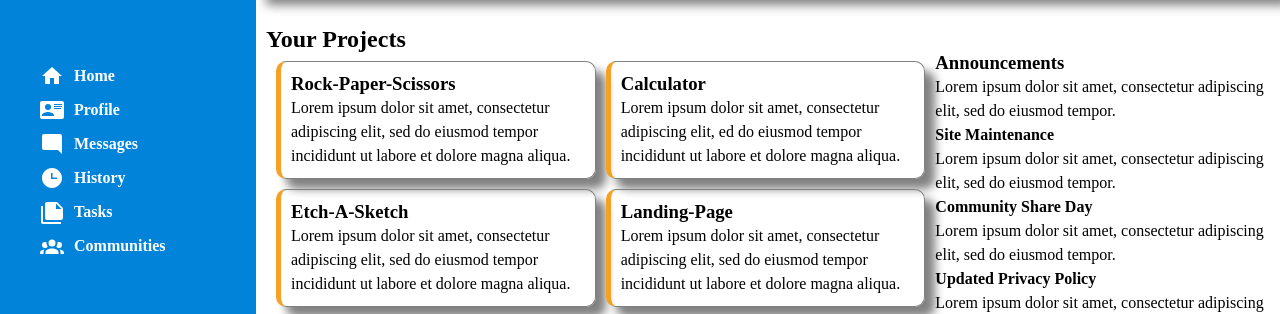
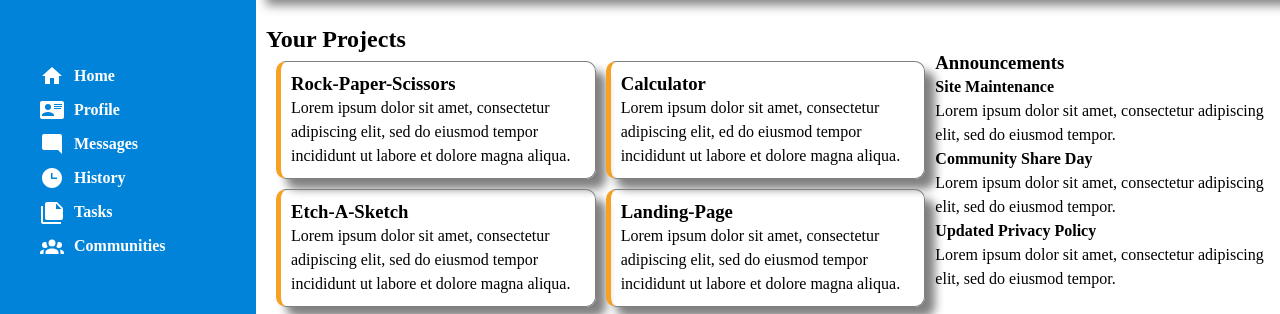
Before and after one commit to Veeramani-Elumalai/Admin-Dasboard, a plain HTML site: page index.html in a window 1280 px wide. Shown: the part 135-449 px from the top of the page. Drawn offline with Linux system fonts and the light colour scheme.

Commit message:
Class added for announcement section

```diff
--- a/index.html
+++ b/index.html
@@ -112,19 +112,17 @@
             </div>
             <div class="announcements">
                 <h3>Announcements</h3>
-                <p>Lorem ipsum dolor sit amet, consectetur adipiscing elit,
-                     sed do eiusmod tempor.</p>
-                <div>
+                <div class="an_msg">
                     <h4>Site Maintenance</h4>
                     <p>Lorem ipsum dolor sit amet, consectetur adipiscing elit,
                      sed do eiusmod tempor.</p>
                 </div>
-                <div>
+                <div class="an_msg">
                     <h4>Community Share Day</h4>
                     <p>Lorem ipsum dolor sit amet, consectetur adipiscing elit,
                      sed do eiusmod tempor.</p>
                 </div>
-                <div>
+                <div class="an_msg">
                     <h4>Updated Privacy Policy</h4>
                     <p>Lorem ipsum dolor sit amet, consectetur adipiscing elit,
                      sed do eiusmod tempor.</p>
```
